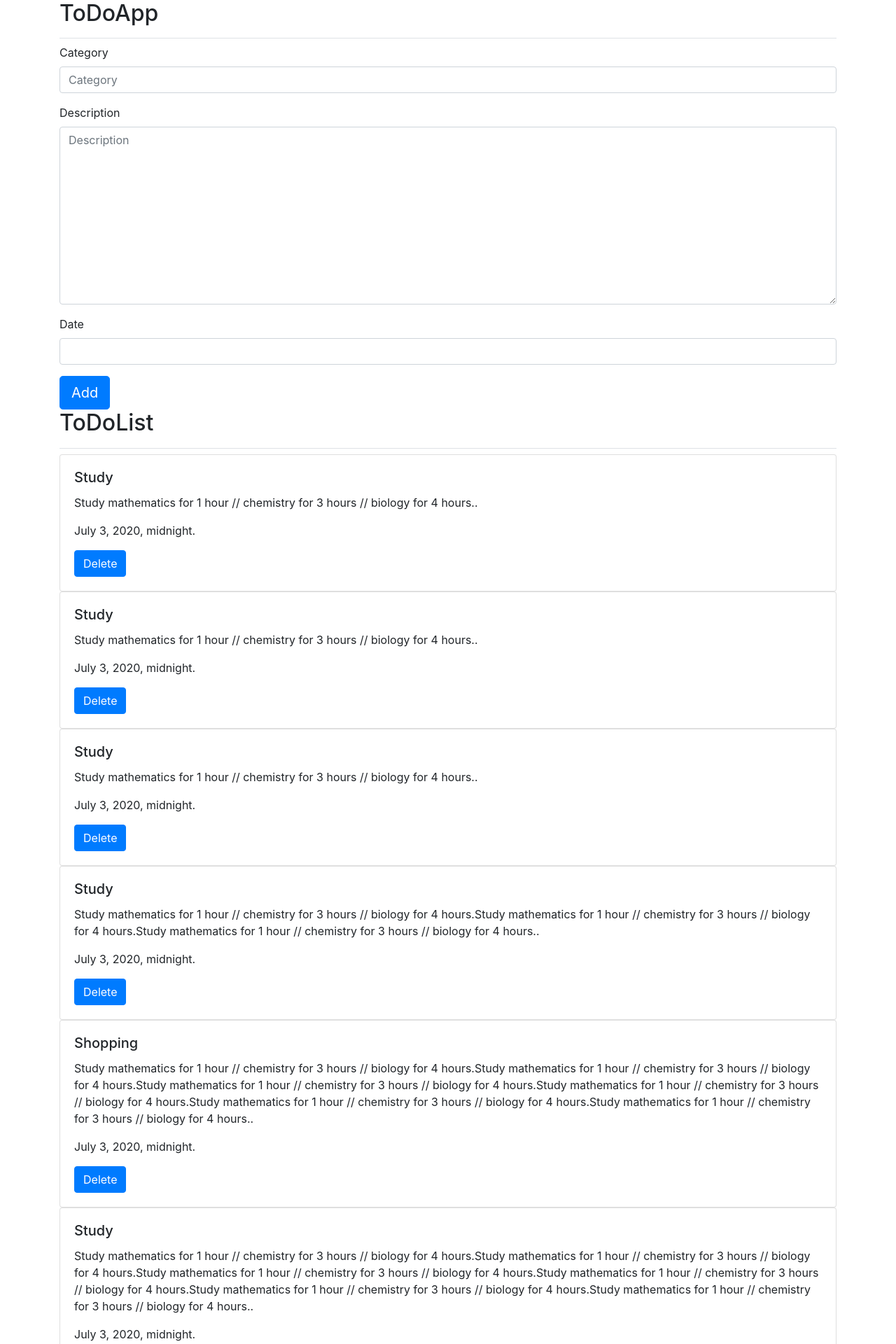
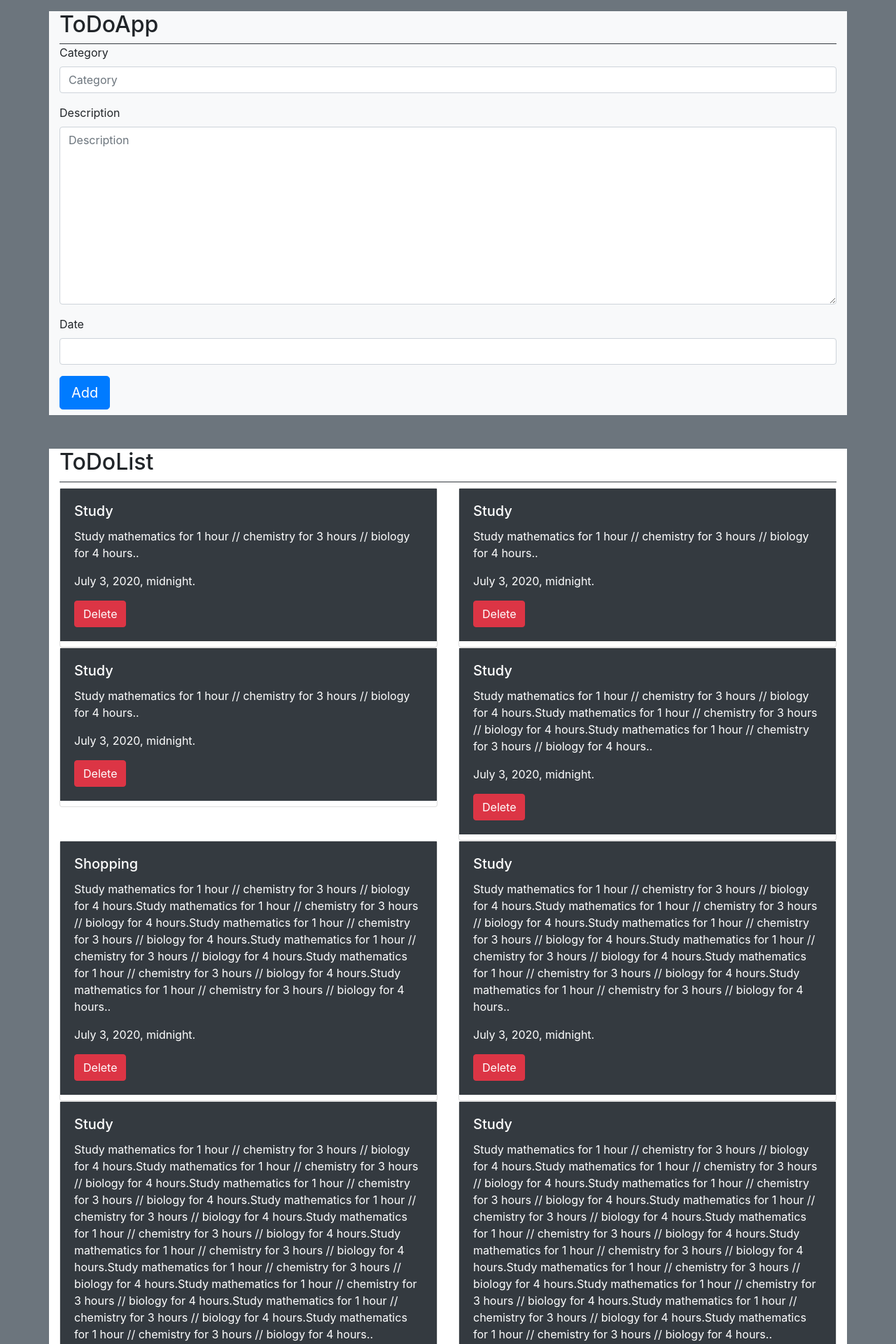
Before and after one commit to Shebeli/food-market, a Django app: page /Todoapp/ in a window 1280 px wide. Shown: the part 56-1976 px from the top of the page at 70% size. Run offline with Django 3.2, Linux system fonts and the light colour scheme; data comes from the database, SQL or seed files in the repository; both versions use the stored data as it was after the commit; some libraries are stand-ins or nearby versions.

Commit message:
updated todoapp templates

```diff
--- a/TodoApp/templates/TodoApp/Todo.html
+++ b/TodoApp/templates/TodoApp/Todo.html
@@ -4,30 +4,46 @@
 
 {% block page_header %}
   <h2>ToDoApp</h2>
+  <div class="border-bottom border-dark">
+  </div>
 {% endblock page_header %}
-{% block content %}
 
+{% block page_form %}
 <form method="post" class="form">
     {% csrf_token %}
     {% bootstrap_form form %}
     <button name="submit" class="btn btn-primary btn-lg">Add</button>
+    <input type="hidden" value=
 </form>
+{% endblock %}
+
+{% block content %}
 
 
-<div class="pb-2 mb-2 border-bottom">
+
+<main role="main" class="container bg-white">
 <h2>ToDoList</h2>
+  <div class="border-bottom mb-2 border-dark">
   </div>
-
-{% for obj in object_list%}
+{% if object_list is None %}
+  <p>Nothing has been added yett</p>
+  <p>add something!</p>
+{% endif %}
+<div class="row">
+{% for obj in object_list %}
+  <div class="col-md-6">
     <div class="card">
-  <div class="card-body">
-    <h5 class="card-title">{{ obj.category }}</h5>
+      <div class="card-body mb-2 bg-dark text-white">
+        <h5 class="card-title ">{{ obj.category }}</h5>
         <p class="card-text">{{ obj.description}}.</p>
         <p class="card-text">{{ obj.date }}.</p>
-    <a href="{{ obj.delete_url }}" class="btn btn-primary">Delete</a>
+        <a href="{{ obj.delete_url }}" class="btn btn-danger">Delete</a>
+      </div>
     </div>
   </div>
 {% endfor %}
+</div>
+</main>
 
 
 
--- a/TodoApp/templates/TodoApp/base.html
+++ b/TodoApp/templates/TodoApp/base.html
@@ -5,7 +5,7 @@
     {% bootstrap_css %}
     {% bootstrap_javascript jquery='full' %}
 </head>
-<body>
+<body class="bg-secondary">
 <nav class="navbar navbar-expand-lg navbar-dark  bg-dark">
   <a class="navbar-brand" href="#">Navbar</a>
   <button class="navbar-toggler" type="button" data-toggle="collapse" data-target="#navbarNav" aria-controls="navbarNav" aria-expanded="false" aria-label="Toggle navigation">
@@ -28,13 +28,14 @@
     </ul>
   </div>
 </nav>
-    <main role="main" class="container">
-        <div class="pb-2 mb-2 border-bottom">
-            {% block page_header %}{% endblock page_header %}
-        </div>
-        <div>
-            {% block content %}{% endblock %}
+    <main role="main" class="container mb-5 mt-3 bg-light">
+        <div class="pb-2 mb-2 border-dark ">
+            {% block page_header %}{% endblock %}
+            {% block page_form %}{% endblock %}
         </div>
     </main>
+    <div>
+            {% block content %}{% endblock %}
+    </div>
 </body>
 </html>
```
Also changed, not shown: db.sqlite3. Lines whose indentation alone changed are shown as unchanged.
